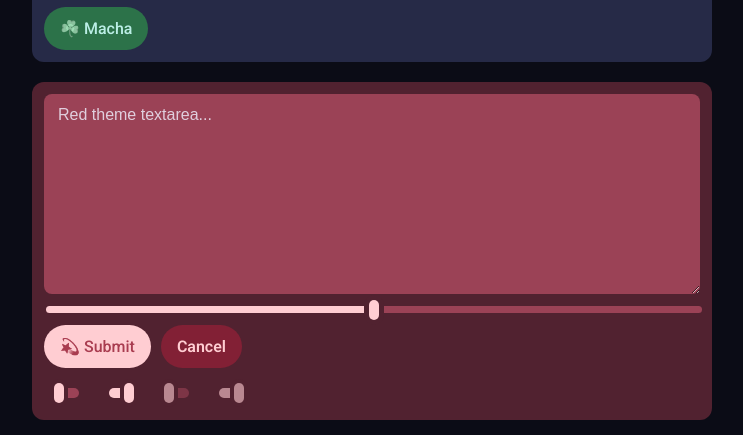
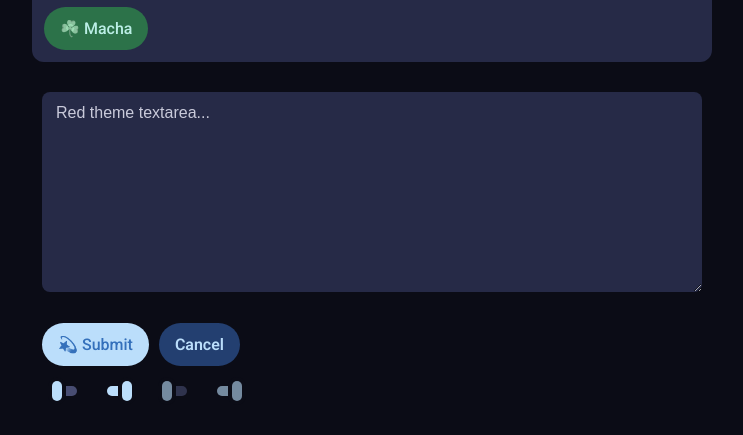
Before and after one commit to actwu/mat, a plain HTML site: page index.html in a window 1280 px wide. Shown: the part 285-720 px from the top of the page, without its empty margins (268-1011 px from the left). Drawn offline with Linux system fonts and the light colour scheme.

Commit message:
Update index.html

```diff
--- a/index.html
+++ b/index.html
@@ -163,7 +163,7 @@ textarea {
   padding:12px 14px;
   border-radius:8px;
   flex:1;
-  background:#2b2b2b;
+  background:#262a47;
   color:#fff;
   outline:none;
   transition:border 0.2s, box-shadow 0.2s, background 0.2s;
@@ -214,6 +214,9 @@ cursor:pointer;
 }
 </style>
 <style>
+body:not([rt], [bt], [yt], [gt]){
+--switch-track:#484d72;--switch-fill:#bbdefb;--switch-knob:#bbdefb;--switch-cut:#0b0c16;}
+
 /* switch base */
 input[type=checkbox][switch]
 {
@@ -296,6 +299,22 @@ opacity:.6;
   <btn g2><span>☘️ Macha</span></btn>
 </span>
 
+</cont>
+
+<cont>
+<textarea placeholder="Red theme textarea..."></textarea>
+<input type="range" min="0" max="100" value="50">
+<span>
+  <btn b>
+<p>💫 Submit</p>
+</btn>
+  <btn b2>Cancel</btn>
+</span><span>
+<input type="checkbox" switch>
+  <input type="checkbox" switch checked>
+  <input type="checkbox" switch lock>
+  <input type="checkbox" switch lock checked>
+</span>
 </cont>
 
 <cont rt>
```
